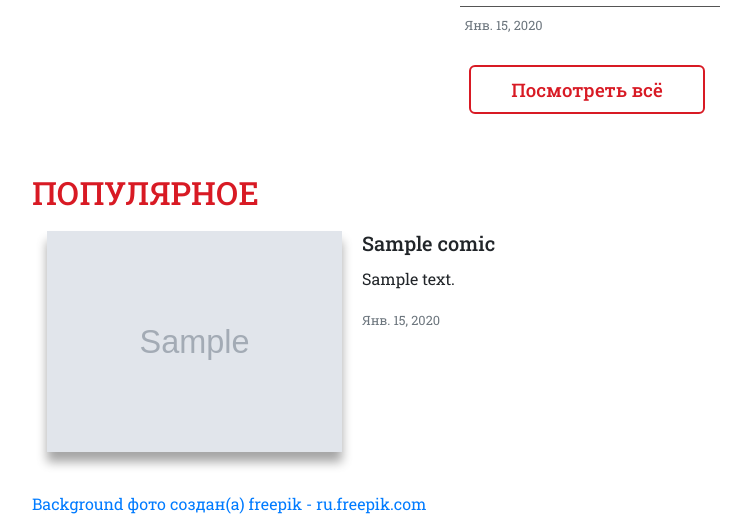
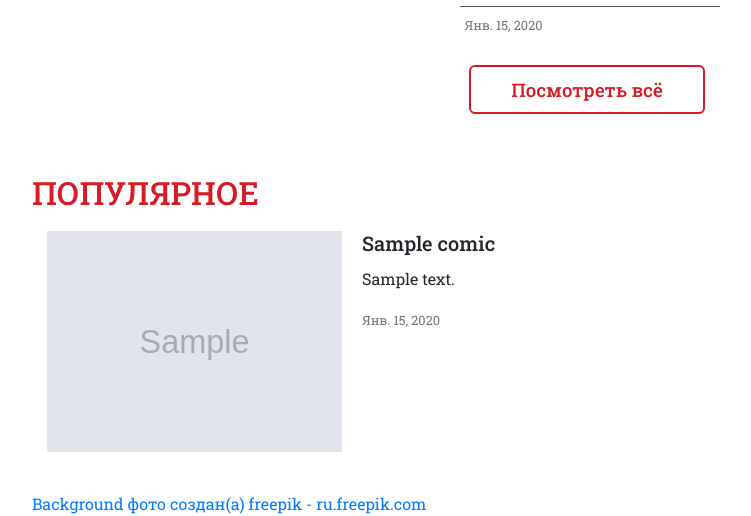
Before and after one commit to Notikay/ComicsMan, a Django app: page / in a window 1280 px wide, with the pointer over the restyled element. Shown: the part 1071-1587 px from the top of the page, without its empty margins (53-804 px from the left). Run offline with Django 3.2, Linux system fonts and the light colour scheme; tables that the repository leaves empty hold one stand-in row (values such as "Sample post"); grey boxes marked "Sample" are stand-in pictures; some libraries are stand-ins or nearby versions.

Commit message:
Removed the shadow when hovering over the comics

```diff
--- a/ComicsMan/static/comics/css/styles.css
+++ b/ComicsMan/static/comics/css/styles.css
@@ -253,6 +253,7 @@ header {
 .card-img:hover, .card-img-top:hover {
   width: 255px;
   opacity: 0.7;
+  box-shadow: none;
 }
 
 .new-comics .card-body {
```
